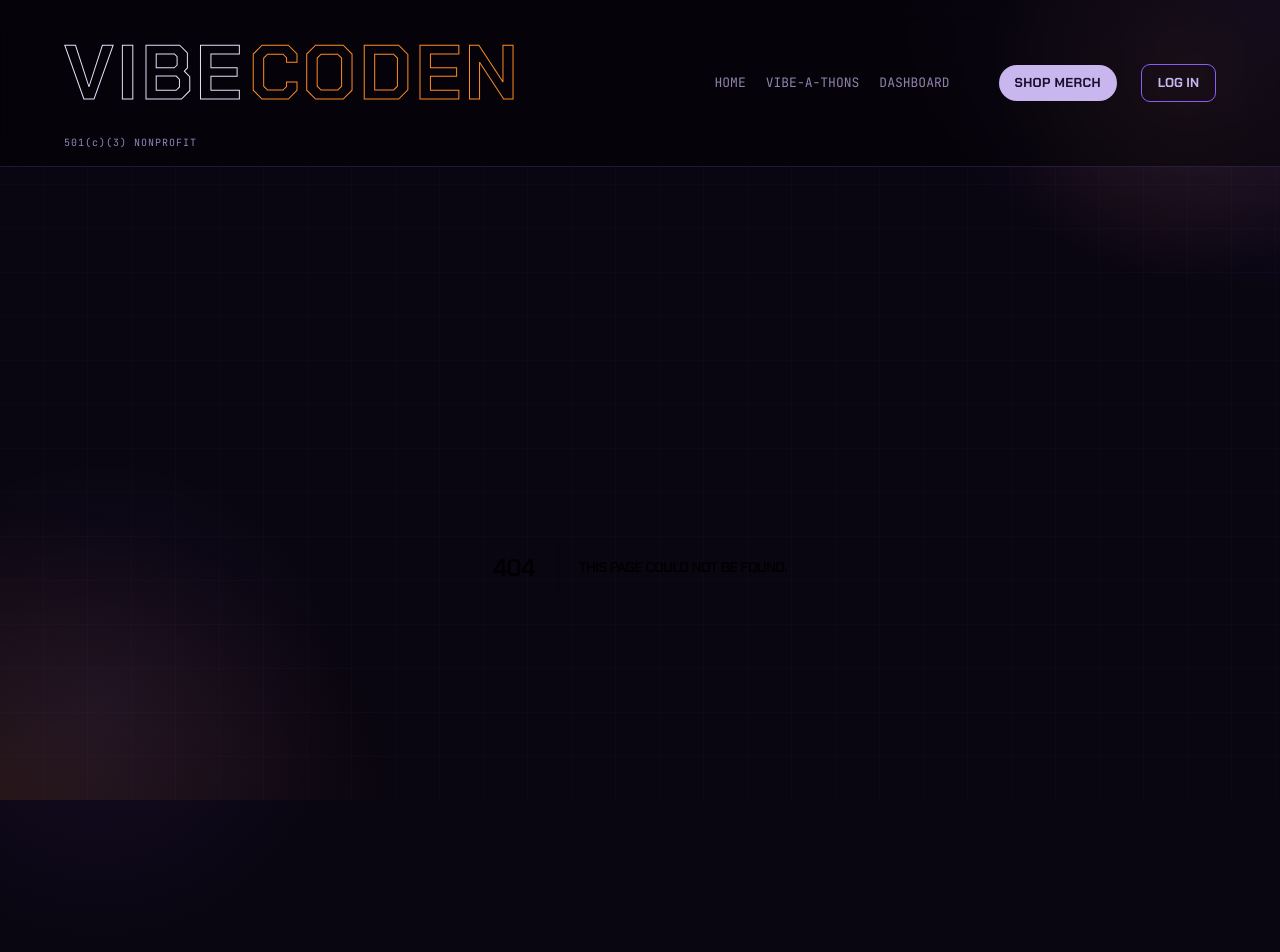
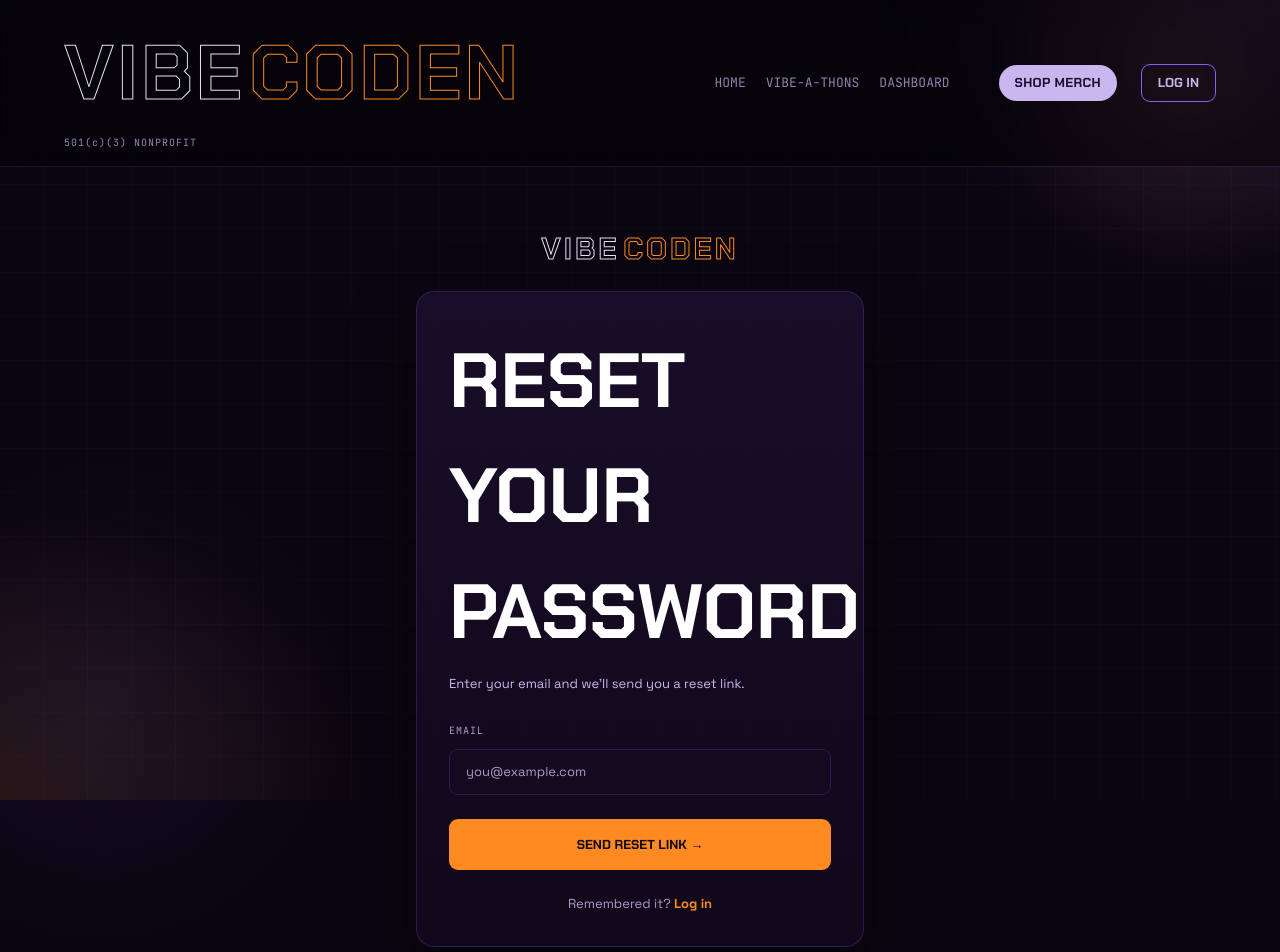
Before and after one commit to JonathanAilah/ailah-vibe, a Next.js app: page /forgot-password in a window 1280 px wide. Before the commit this address had no page. Shown: the top 952 px of the page. Built offline with nearby package versions, Linux system fonts and the light colour scheme.

Commit message:
Implement Forgot Password functionality
This component allows users to request a password reset link by entering their email address. It handles form submission, validation, and displays appropriate messages based on the submission status.

```diff
--- /dev/null
+++ b/app/forgot-password/page.tsx
@@ -0,0 +1,85 @@
+'use client'
+
+import { useState } from 'react'
+import Link from 'next/link'
+
+export default function ForgotPassword() {
+  const [email, setEmail] = useState('')
+  const [loading, setLoading] = useState(false)
+  const [error, setError] = useState('')
+  const [sent, setSent] = useState(false)
+
+  const handleSubmit = async () => {
+    setError('')
+    if (!email.trim() || !email.includes('@')) { setError('Please enter a valid email.'); return }
+    setLoading(true)
+    try {
+      await fetch('/api/auth/forgot-password', {
+        method: 'POST',
+        headers: { 'Content-Type': 'application/json' },
+        body: JSON.stringify({ email: email.trim().toLowerCase() }),
+      })
+    } catch {
+      // Even on network error, show the same message for security
+    }
+    setLoading(false)
+    setSent(true)
+  }
+
+  return (
+    <div className="min-h-screen flex items-center justify-center px-4 py-16">
+      <div className="w-full max-w-md space-y-6">
+        <div className="text-center">
+          <Link href="/" className="inline-flex items-center gap-1">
+            <span className="font-chakra font-bold text-3xl" style={{ WebkitTextStroke: '1px #E7DEF8', color: 'transparent', letterSpacing: '3px' }}>VIBE</span>
+            <span className="font-chakra font-bold text-3xl" style={{ WebkitTextStroke: '1px #FF8A21', color: 'transparent', letterSpacing: '3px' }}>CODEN</span>
+          </Link>
+        </div>
+
+        <div className="card p-8 space-y-6">
+          {sent ? (
+            <div className="text-center space-y-4">
+              <div className="text-5xl">📧</div>
+              <h1 className="text-2xl font-chakra font-bold text-white">Check your email</h1>
+              <p className="text-sm text-lavender-muted">
+                If an account exists for <span className="text-white">{email}</span>, we've sent a password reset link. Click it to set a new password.
+              </p>
+              <Link href="/login" className="inline-block px-6 py-3 rounded-sm bg-orange-primary text-ink font-chakra font-bold text-sm uppercase mt-4">
+                BACK TO LOG IN
+              </Link>
+            </div>
+          ) : (
+            <>
+              <div>
+                <h1 className="text-2xl font-chakra font-bold text-white">Reset your password</h1>
+                <p className="text-sm text-lavender-muted mt-1">Enter your email and we'll send you a reset link.</p>
+              </div>
+              <div className="space-y-2">
+                <label className="font-mono text-xs text-lavender-dim uppercase tracking-widest">Email</label>
+                <input
+                  type="email"
+                  placeholder="you@example.com"
+                  value={email}
+                  onChange={(e) => { setEmail(e.target.value); setError('') }}
+                  onKeyDown={(e) => e.key === 'Enter' && handleSubmit()}
+                  className="w-full bg-panel-deep border border-violet-border rounded-sm px-4 py-3 text-lavender text-sm outline-none focus:border-violet-accent placeholder-lavender-dim"
+                />
+              </div>
+              {error && <p className="text-red-400 font-mono text-xs bg-red-500/10 border border-red-500/30 rounded p-3">⚠ {error}</p>}
+              <button
+                onClick={handleSubmit}
+                disabled={loading}
+                className="w-full px-6 py-4 rounded-sm bg-orange-primary text-ink font-chakra font-bold text-sm uppercase transition-all hover:shadow-orange-glow-hover disabled:opacity-60"
+              >
+                {loading ? 'SENDING...' : 'SEND RESET LINK →'}
+              </button>
+              <p className="text-center text-sm text-lavender-dim">
+                Remembered it? <Link href="/login" className="text-orange-primary font-bold">Log in</Link>
+              </p>
+            </>
+          )}
+        </div>
+      </div>
+    </div>
+  )
+}
```
